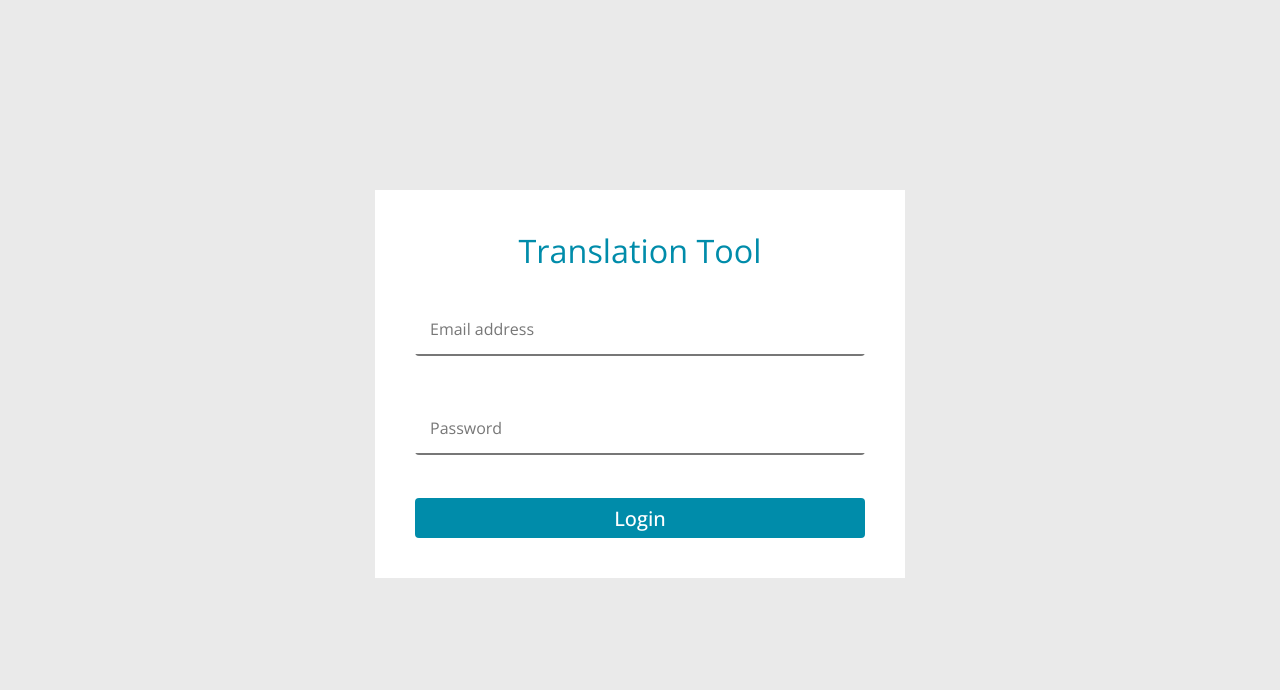
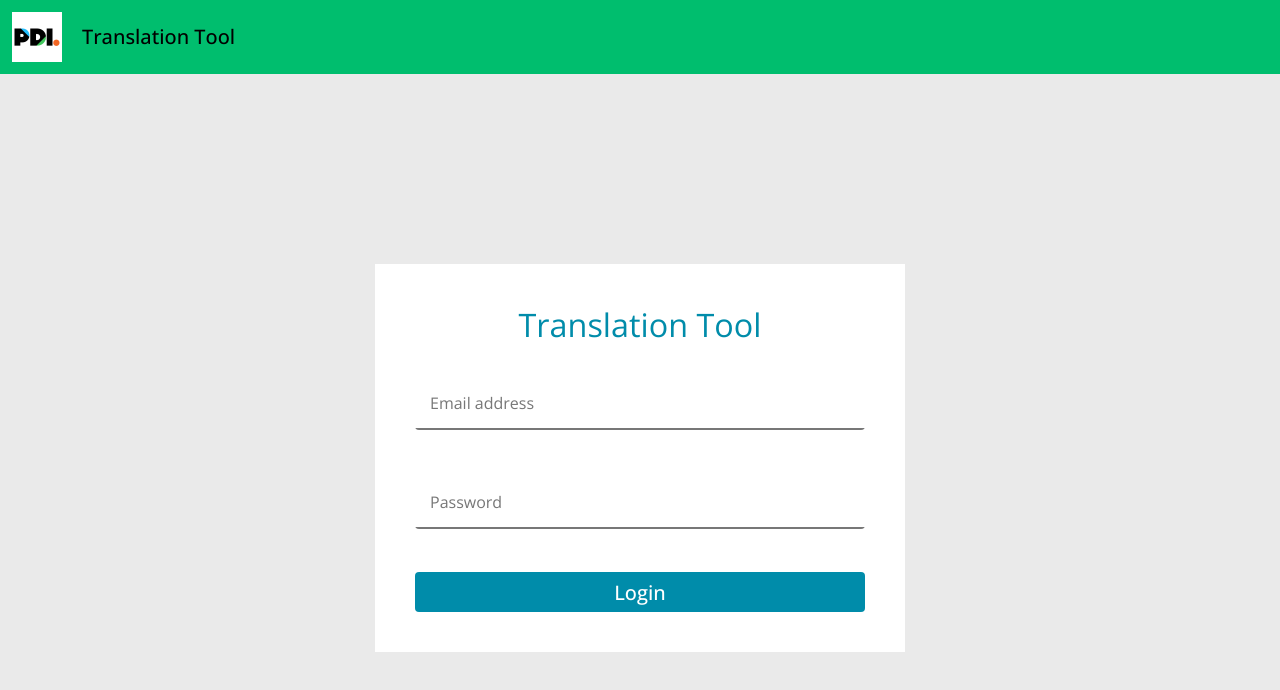
Before and after one commit to engineering-politicaldata/translation-tool, a Next.js app: page /auth/login in a window 1280 px wide. Shown: the top 690 px of the page. Built offline with nearby package versions, Linux system fonts and the light colour scheme.

Commit message:
TT-46 | add menu bar header with logout

```diff
--- /dev/null
+++ b/components/common/menu-app-bar.tsx
@@ -0,0 +1,108 @@
+import React, { useEffect } from 'react';
+import { makeStyles } from '@material-ui/core/styles';
+import AppBar from '@material-ui/core/AppBar';
+import Toolbar from '@material-ui/core/Toolbar';
+import Typography from '@material-ui/core/Typography';
+import IconButton from '@material-ui/core/IconButton';
+import AccountCircle from '@material-ui/icons/AccountCircle';
+import MenuItem from '@material-ui/core/MenuItem';
+import Menu from '@material-ui/core/Menu';
+import deleteAllCookiesFactory from 'delete-all-cookies';
+import Store from '../../shared/Store';
+import { useRouter } from 'next/router';
+
+const useStyles = makeStyles(theme => ({
+    root: {
+        flexGrow: 1,
+        background: '#008caa',
+    },
+    menuButton: {
+        marginRight: theme.spacing(2),
+    },
+    title: {
+        flexGrow: 1,
+    },
+    menuAppBar: {
+        background: '#008caa',
+    },
+    logoImage: {
+        height: '50px',
+    },
+}));
+
+function MenuAppBar() {
+    const classes = useStyles();
+    const [userToken, setUserToken] = React.useState('');
+    const [anchorEl, setAnchorEl] = React.useState(null);
+    const open = Boolean(anchorEl);
+
+    const router = useRouter();
+
+    useEffect(() => {
+        let token = Store.getToken();
+        setUserToken(token);
+        console.log('test : ', token);
+    }, [router.asPath]);
+
+    const handleMenu = event => {
+        setAnchorEl(event.currentTarget);
+    };
+
+    const handleClose = async () => {
+        await deleteAllCookiesFactory(window)();
+        setAnchorEl(null);
+        window.location.href = '/auth/login';
+    };
+
+    return (
+        <div className='menuAppBar'>
+            <AppBar position='static'>
+                <Toolbar>
+                    <IconButton
+                        edge='start'
+                        className={classes.menuButton}
+                        color='inherit'
+                        aria-label='menu'
+                    >
+                        <img className={classes.logoImage} src='/images/logos/pdi_logo_2x.png' />
+                    </IconButton>
+                    <Typography variant='h6' className={classes.title}>
+                        Translation Tool
+                    </Typography>
+                    {userToken && (
+                        <div>
+                            <IconButton
+                                aria-label='account of current user'
+                                aria-controls='menu-appbar'
+                                aria-haspopup='true'
+                                onClick={handleMenu}
+                                color='inherit'
+                            >
+                                <AccountCircle />
+                            </IconButton>
+                            <Menu
+                                id='menu-appbar'
+                                anchorEl={anchorEl}
+                                anchorOrigin={{
+                                    vertical: 'top',
+                                    horizontal: 'right',
+                                }}
+                                keepMounted
+                                transformOrigin={{
+                                    vertical: 'top',
+                                    horizontal: 'right',
+                                }}
+                                open={open}
+                                onClose={handleClose}
+                            >
+                                <MenuItem onClick={handleClose}>Logout</MenuItem>
+                            </Menu>
+                        </div>
+                    )}
+                </Toolbar>
+            </AppBar>
+        </div>
+    );
+}
+
+export default MenuAppBar;
--- a/package.json
+++ b/package.json
@@ -19,6 +19,7 @@
         "classnames": "^2.3.1",
         "cookie": "^0.4.1",
         "cors": "^2.8.5",
+        "delete-all-cookies": "^0.3.0",
         "formik": "^2.2.6",
         "js-cookie": "^3.0.1",
         "jsonwebtoken": "^8.5.1",
@@ -33,6 +34,7 @@
         "yup": "^0.32.9"
     },
     "devDependencies": {
+        "@next/bundle-analyzer": "^12.0.1",
         "@types/bcrypt": "^5.0.0",
         "@types/cookie": "^0.4.1",
         "@types/cors": "^2.8.12",
@@ -41,7 +43,6 @@
         "@types/node": "^15.12.2",
         "@types/react": "^17.0.11",
         "@types/yup": "^0.29.11",
-        "@next/bundle-analyzer": "^12.0.1",
         "babel-plugin-import": "^1.13.3",
         "husky": "4",
         "lint-staged": "^10.5.4",
--- a/pages/_app.tsx
+++ b/pages/_app.tsx
@@ -7,6 +7,7 @@
 import { GRAY_COLOR, PRIMARY_COLOR, SECONDARY_COLOR, TERTIARY_COLOR } from '../shared/Constants';
 import { apiRequest } from '../shared/RequestHandler';
 import { createCustomTheme, ThemeProps } from '../styles/MuiTheme';
+import MenuAppBar from '../components/common/menu-app-bar';
 const themeConfig: ThemeProps = {
     colors: {
         primary: PRIMARY_COLOR,
@@ -51,6 +52,7 @@
                             fetcher: (resource, init) => apiRequest(resource, init),
                         }}
                     >
+                        <MenuAppBar />
                         <Component {...pageProps} />
                     </SWRConfig>
                 </UserDashboardSummaryProvider>
--- /dev/null
+++ b/types/delete-all-cookies.d.ts
@@ -0,0 +1 @@
+declare module 'delete-all-cookies';
```
Also changed, not shown: public/images/logos/pdi_logo_2x.png (added), 1 other file (tests, documents, lock files or other folders).
